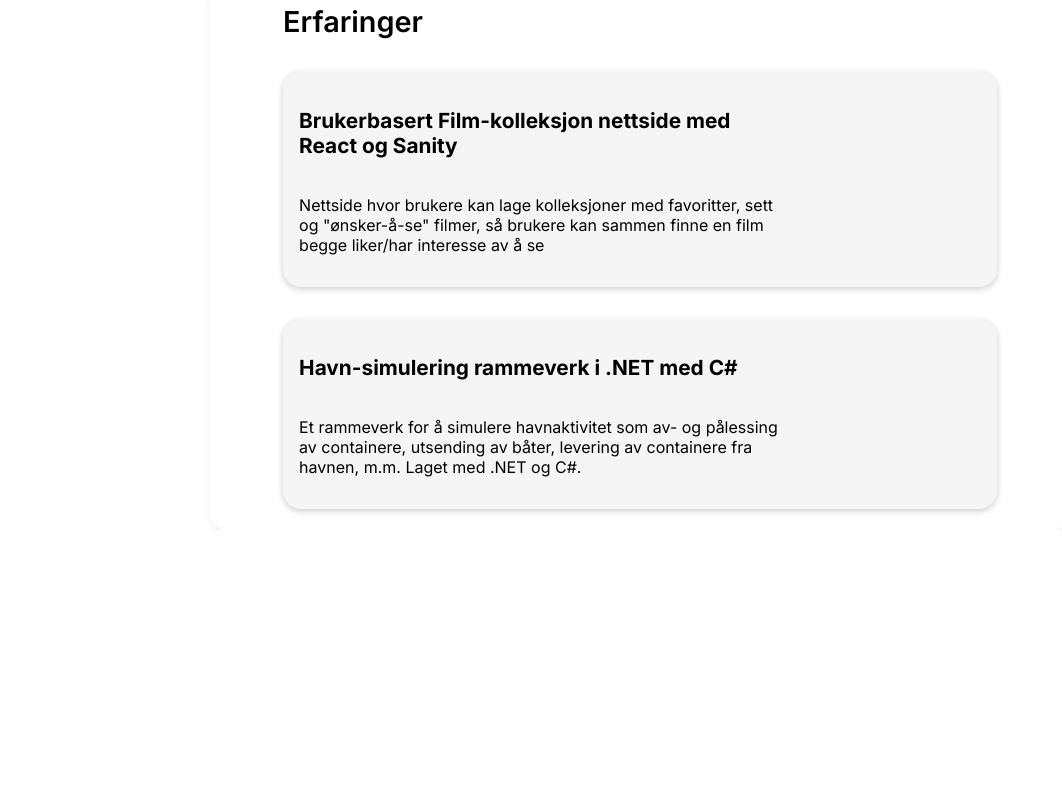
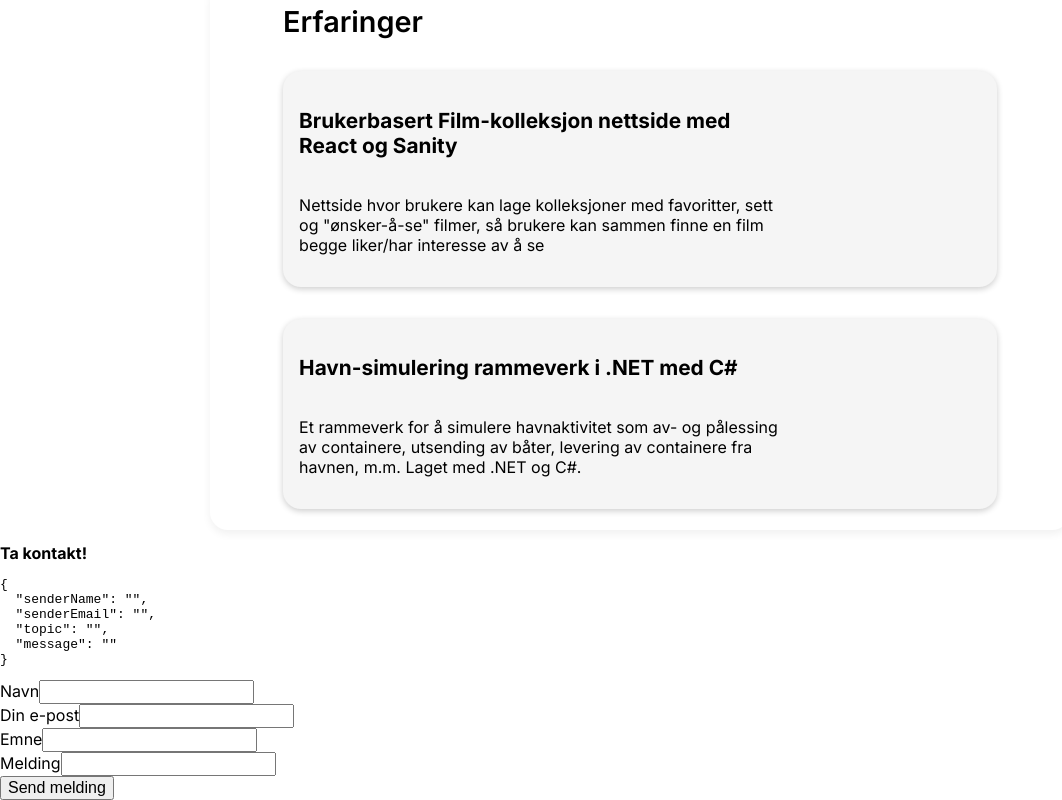
Before and after one commit to mathildeolesen/WebApp2024_Portfolio, a React (Vite) app in the folder portfolio-v2/: page / in a window 1280 px wide. Shown: the part 560-1360 px from the top of the page, without its empty margins (0-1062 px from the left). Before the commit the page ends 1090 px from the top, so only its background shows below. Built offline with nearby package versions, Linux system fonts and the light colour scheme.

Commit message:
Kontaktskjema komponent med State-håndtering og pre med Json for debugging

```diff
--- a/portfolio-v2/src/App.tsx
+++ b/portfolio-v2/src/App.tsx
@@ -1,3 +1,4 @@
+import Contact from "./components/Contact";
 import ExperienceSection from "./components/ExperienceSection";
 import ProjectSection from "./components/ProjectSection";
 import WelcomeCard from "./components/WelcomeCard";
@@ -30,6 +31,7 @@ function App() {
       <WelcomeCard student={dummyStudent}/>
       <ProjectSection/>
       <ExperienceSection experiences={dummyStudent.experiences}/>
+      <Contact email="test@ja.nei"/>
     </main>
   );
 }
--- a/portfolio-v2/src/components/AddProjectForm.tsx
+++ b/portfolio-v2/src/components/AddProjectForm.tsx
@@ -58,6 +58,10 @@ export default function AddProjectForm(props: ProjectFormProps) {
     event.preventDefault();
 
     if (!title) return;
+
+    if (!tags) return;
+
+    if(!description) return;
 
     const form = event.target as HTMLFormElement | null;
 
--- /dev/null
+++ b/portfolio-v2/src/components/Contact.tsx
@@ -0,0 +1,116 @@
+import { FormEvent, useState } from "react";
+
+type Email = `${string}@${string}.${string}`;
+
+
+type ContactProps = {
+    email: Email;
+}
+
+type Message = {
+    id: string,
+    senderName: string,
+    senderEmail: Email,
+    topic: string,
+    message: string
+}
+
+export default function Contact(props: ContactProps) {
+
+    const [messages, setMessages] = useState<Message[]>([]);
+
+    const { email } = props;
+
+    const [senderName, setSenderName] = useState("");
+    const [senderEmail, setSenderEmail] = useState<Email>("" as Email);
+    const [topic, setTopic] = useState("");
+    const [message, setMessage] = useState("");
+
+    const updateSenderName = (event: FormEvent<HTMLInputElement>) => {
+        const input = event.target as HTMLInputElement | null;
+        if (!input) return;
+        setSenderName(input.value);
+    };
+
+    const updateSenderEmail = (event: FormEvent<HTMLInputElement>) => {
+        const input = event.target as HTMLInputElement | null;
+        if (!input) return;
+
+        setSenderEmail(input.value as Email);
+    };
+
+    const updateTopic = (event: FormEvent<HTMLInputElement>) => {
+        const input = event.target as HTMLInputElement | null;
+        if (!input) return;
+        setTopic(input.value)
+    };
+
+    const updateMessage = (event: FormEvent<HTMLInputElement>) => {
+        const input = event.target as HTMLInputElement | null;
+        if (!input) return;
+        setMessage(input.value)
+    };
+
+
+    const addProject = (event: FormEvent<HTMLFormElement>) => {
+        event.preventDefault();
+
+        // Know I can combine, but for learning purposes.. :)
+        if (!senderName) return;
+        if (!senderEmail) return;
+        if (!topic) return;
+        if (!message) return;
+
+        const form = event.target as HTMLFormElement | null;
+
+        if (!form) return;
+
+        setMessages((prevMessages) => [
+            ...prevMessages,
+            {id: crypto.randomUUID(), senderName, senderEmail, topic, message}
+        ])
+
+        setSenderName("");
+        setSenderEmail("" as Email);
+        setTopic("");
+        setMessage("");
+
+    };
+
+
+    return (
+        <section>
+            <h2>Ta kontakt!</h2>
+            <pre>
+                {JSON.stringify(
+                    { senderName, senderEmail, topic, message },
+                    null,
+                    2
+                )}
+            </pre>
+            <form id="contactForm" onSubmit={addProject}>
+            <div id="senderName">
+              <label htmlFor="senderName">Navn</label>
+              <input type="text" id="senderName" name="senderName"
+                onChange={updateSenderName} value={senderName} required/>
+            </div>
+            <div id="senderEmail">
+              <label htmlFor="senderEmail">Din e-post</label>
+              <input type="text" id="senderEmail" name="senderEmail"
+              onChange={updateSenderEmail} value={senderEmail} required/>
+            </div>
+            <div id="topic">
+              <label htmlFor="topic">Emne</label>
+              <input type="text" id="topic" name="topic"
+              onChange={updateTopic} value={topic} required/>
+            </div>
+            <div id="message">
+              <label htmlFor="message">Melding</label>
+              <input type="textarea" id="message" name="message"
+                onChange={updateMessage} value={message} required/>
+            </div>
+            <button type="submit">Send melding</button>
+          </form>
+        </section>
+    )
+}
```
